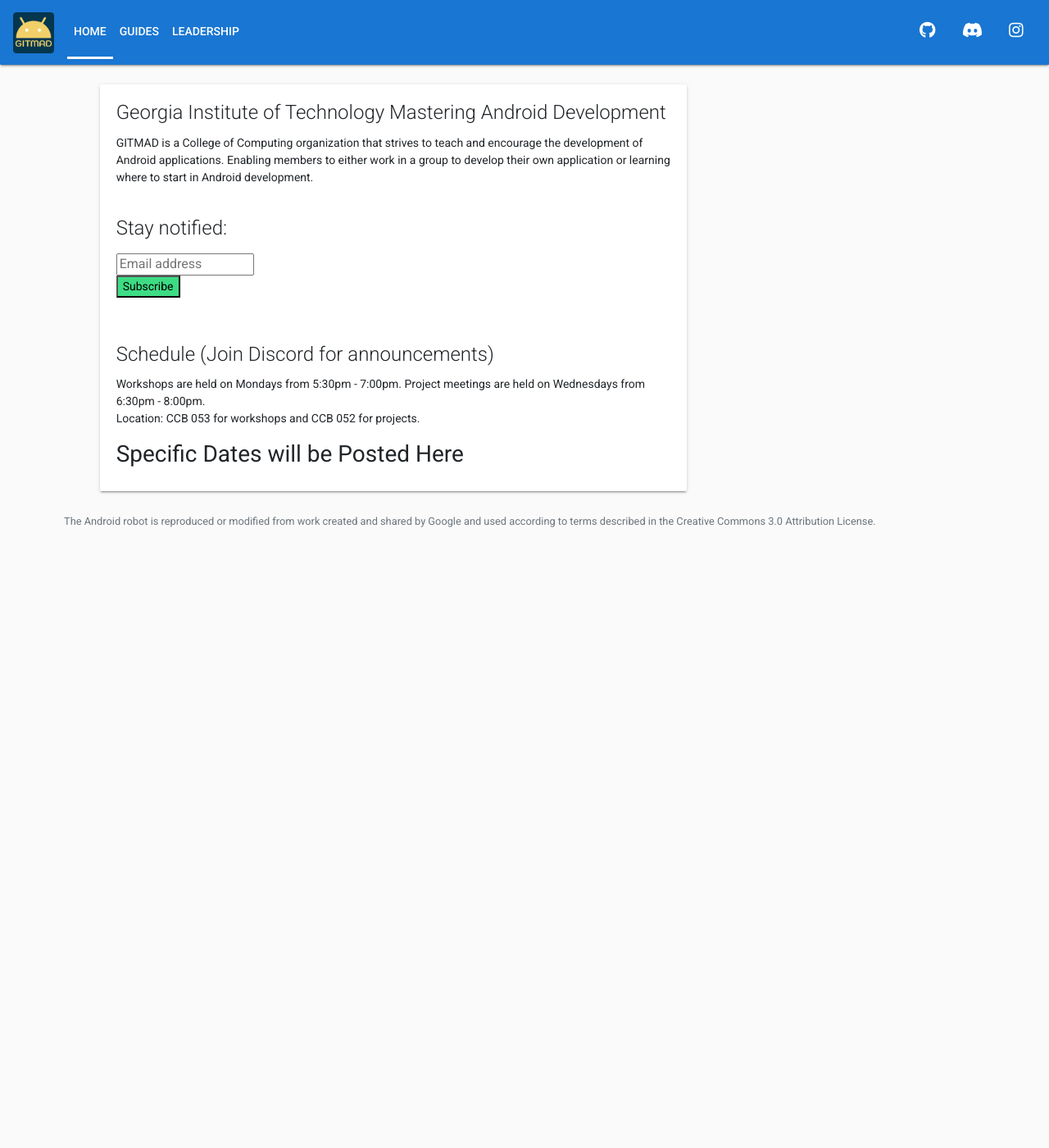
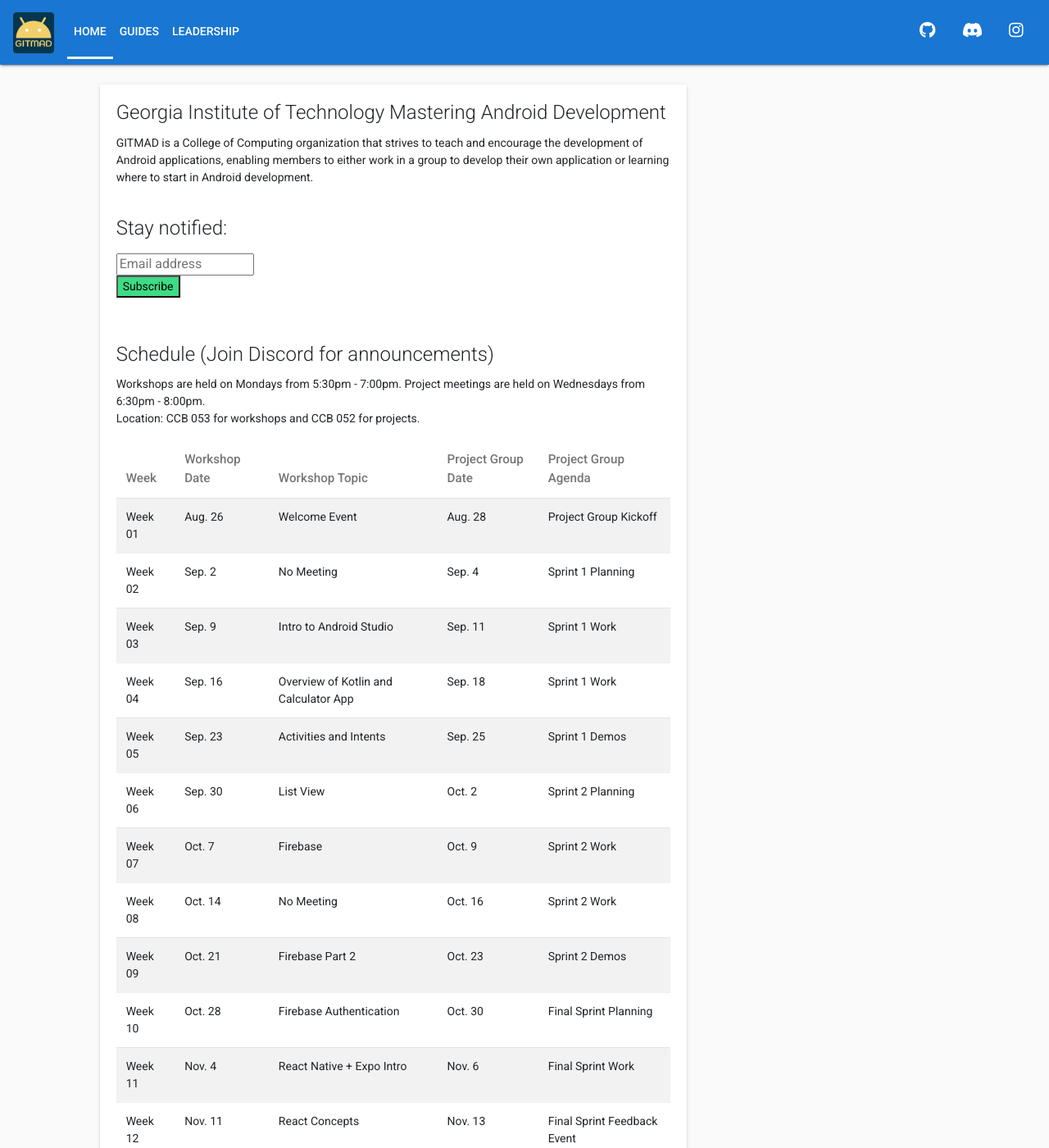
Before and after one commit to git-mad/gitmad.github.io, a Jekyll site: the page built from index.html, in a window 1280 px wide and 1400 px high. Shown: the whole window at 82% size. Built offline with Jekyll 4.4.1, drawn with Linux system fonts in a browser that asks for light colours; nearby versions of some CDN libraries; comment, search, counter and statistics services are not loaded; some of the changed text lies outside the part shown.

Commit message:
updated schedule for F24

```diff
--- a/_data/schedule.yml
+++ b/_data/schedule.yml
@@ -1,59 +1,104 @@
-- date: Week 01 - Jan 17
-  topic: No Meeting
+- week: Week 01
+  workshopdate: Aug. 26
+  workshoptopic: Welcome Event
+  pgdate: Aug. 28
+  pgagenda: Project Group Kickoff
   link: null
 
-- date: Week 02 - Jan 24
-  topic: Intro to GITMAD (+ Android)
+- week: Week 02
+  workshopdate: Sep. 2
+  workshoptopic: No Meeting
+  pgdate: Sep. 4
+  pgagenda: Sprint 1 Planning
   link: null
 
-- date: Week 03 - Jan 29
-  topic: DIY Calculator
+- week: Week 03
+  workshopdate: Sep. 9
+  workshoptopic: Intro to Android Studio
+  pgdate: Sep. 11
+  pgagenda: Sprint 1 Work
   link: null
 
-- date: Week 04 - Feb 05
-  topic: Activities and Intents
+- week: Week 04
+  workshopdate: Sep. 16
+  workshoptopic: Overview of Kotlin and Calculator App
+  pgdate: Sep. 18
+  pgagenda: Sprint 1 Work
   link: null
 
-- date: Week 05 - Feb 12
-  topic: No meeting
+- week: Week 05
+  workshopdate: Sep. 23
+  workshoptopic: Activities and Intents
+  pgdate:  Sep. 25
+  pgagenda: Sprint 1 Demos
   link: null
 
-- date: Week 06 - Feb 19
-  topic: List View
+- week: Week 06
+  workshopdate: Sep. 30
+  workshoptopic: List View
+  pgdate: Oct. 2
+  pgagenda: Sprint 2 Planning
   link: null
 
-- date: Week 07 - Feb 26
-  topic: Instrumented Testing
+- week: Week 07
+  workshopdate: Oct. 7
+  workshoptopic: Firebase
+  pgdate: Oct. 9
+  pgagenda: Sprint 2 Work
   link: null
 
-- date: Week 08 - Mar 04
-  topic: Firebase
+- week: Week 08
+  workshopdate: Oct. 14
+  workshoptopic: No Meeting
+  pgdate: Oct. 16
+  pgagenda: Sprint 2 Work
   link: null
 
-- date: Week 09 - Mar 11
-  topic: Firebase Part 2
+- week: Week 09
+  workshopdate: Oct. 21
+  workshoptopic: Firebase Part 2
+  pgdate: Oct. 23
+  pgagenda: Sprint 2 Demos
   link: null
 
-- date: Week 10 - Mar 18
-  topic: Spring Break!
+- week: Week 10
+  workshopdate: Oct. 28
+  workshoptopic: Firebase Authentication
+  pgdate: Oct. 30
+  pgagenda: Final Sprint Planning
   link: null
 
-- date: Week 11 - Mar 25
-  topic: Firebase Authentication
+- week: Week 11
+  workshopdate: Nov. 4
+  workshoptopic: React Native + Expo Intro
+  pgdate: Nov. 6
+  pgagenda: Final Sprint Work
   link: null
 
-- date: Week 12 - Apr 01
-  topic: React Native Expo Introduction
+- week: Week 12
+  workshopdate: Nov. 11
+  workshoptopic: React Concepts
+  pgdate: Nov. 13
+  pgagenda: Final Sprint Feedback Event
   link: null
 
-- date: Week 13 - Apr 08
-  topic: React Native Expo Part 2
+- week: Week 13
+  workshopdate: Nov. 18
+  workshoptopic: React Native + Expo Libraries
+  pgdate: Nov. 20
+  pgagenda: Final Sprint Work
   link: null
 
-- date: Week 14 - Apr 15
-  topic: Final Project Demos!
+- week: Week 14
+  workshopdate: Nov. 25
+  workshoptopic: Bring an App Workshop
+  pgdate: Nov. 27
+  pgagenda: Final Sprint Presentation
   link: null
 
-- date: Week 15 - Apr 22
-  topic: No meeting
+- week: Week 15
+  workshopdate: Dec. 2
+  workshoptopic: Final Club Meeting
+  pgdate: N/A
+  pgagenda: No Meeting
   link: null
--- a/about.html
+++ b/about.html
@@ -32,9 +32,9 @@
 			</p>
 			<p class="text-blk feature-text">
 			  {{ officer.bio }}
-			  {% for _ in (1..officer.newline) %}
+			  <!--{% for _ in (1..officer.newline) %}
 				<br>
-			  {% endfor %}
+			  {% endfor %}-->
 			</p>
 			<div class="social-icons">
 			  <a href="mailto:{{ officer.email }}" target="_blank">
--- a/index.html
+++ b/index.html
@@ -28,7 +28,7 @@
             <div class="card-body">
                <h1 class="card-title">Georgia Institute of Technology Mastering Android Development</h1>
                <p class="card-text">
-                  GITMAD is a College of Computing organization that strives to teach and encourage the development of Android applications. Enabling members to either work in a group to develop their own application or learning where to start in Android development.
+                  GITMAD is a College of Computing organization that strives to teach and encourage the development of Android applications, enabling members to either work in a group to develop their own application or learning where to start in Android development.
                </p>
                <br>
                <!-- Begin Mailchimp Signup Form -->
@@ -48,29 +48,41 @@
                <br>
                <h5 class="card-title">Schedule (Join Discord for announcements)</h5>
                <p class="card-text">Workshops are held on Mondays from 5:30pm - 7:00pm. Project meetings are held on Wednesdays from 6:30pm - 8:00pm.<br/>Location: CCB 053 for workshops and CCB 052 for projects.</p>
-               <h3>Specific Dates will be Posted Here</h3>
-               <!-- <table class="table table-striped">
+               <table class="table table-striped">
                   <thead>
                      <tr>
-                        <th>Date</th>
-                        <th>Topic</th>
+                        <th>Week</th>
+                        <th>Workshop Date</th>
+                        <th>Workshop Topic</th>
+                        <th>Project Group Date</th>
+                        <th>Project Group Agenda</th>
                      </tr>
                   </thead>
                   <tbody>
                      {% for item in site.data.schedule %}
                      <tr>
-                        <td>{{ item.date }}</td>
+                        <td>{{ item.week }}</td>
                         <td>
-                           {% if item.link == null%}
-                           {{ item.topic }}
+                           {{ item.workshopdate }}
+                           <!--{% if item.link == null%}
+                           {{ item.workshoptopic }}
                            {% else %}
                            <a href="{{ item.link }}">{{ item.topic }}</a>
-                           {% endif %}
+                           {% endif %} -->
+                        </td>
+                        <td>
+                           {{ item.workshoptopic }}
+                        </td>
+                        <td>
+                           {{ item.pgdate }}
+                        </td>
+                        <td>
+                           {{ item.pgagenda }}
                         </td>
                      </tr>
                      {% endfor %}
                   </tbody>
-               </table> -->
+               </table>
             </div>
          </div>
       </div>
```
